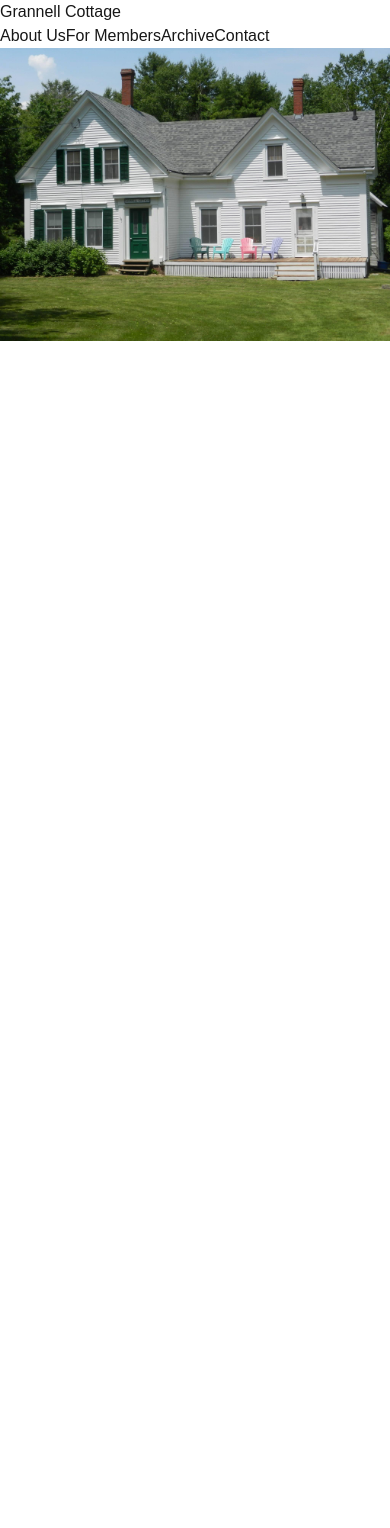
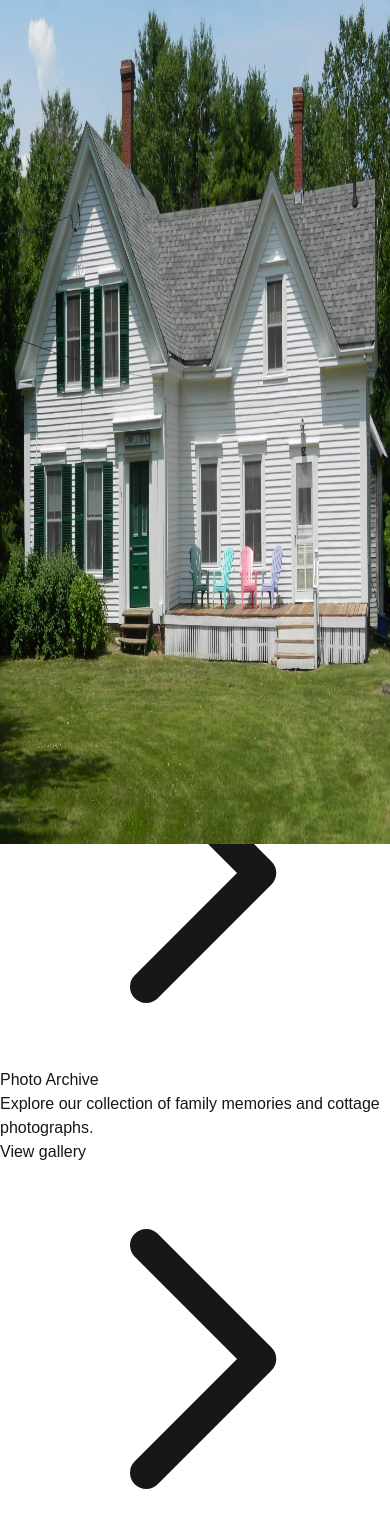
Before and after one commit to weeezik/grannell-cottage, a Next.js app: page / in a window 390 px wide. Shown: the top 1528 px of the page. Before the commit the page ends 844 px from the top, so only its background shows below. Built offline with nearby package versions, Linux system fonts and the light colour scheme.

Commit message:
Add responsive navigation bar with consistent styling, implement page layouts with shared components, and setup route structure

```diff
--- a/src/app/members/page.tsx
+++ b/src/app/members/page.tsx
@@ -9,6 +9,7 @@ import parse from 'date-fns/parse';
 import startOfWeek from 'date-fns/startOfWeek';
 import getDay from 'date-fns/getDay';
 import 'react-big-calendar/lib/css/react-big-calendar.css';
+import '@/styles/calendar.css';
 import Navigation from '@/components/Navigation';
 
 const locales = {
@@ -62,6 +63,8 @@ export default function MembersArea() {
             endAccessor="end"
             style={{ height: 600 }}
             className="mb-8"
+            views={['month']}
+            defaultView="month"
           />
 
           <div className="mt-8">
--- a/src/app/page.tsx
+++ b/src/app/page.tsx
@@ -1,19 +1,86 @@
-import Image from "next/image";
+import Image from 'next/image';
+import Link from 'next/link';
 import Navigation from '@/components/Navigation';
 
 export default function Home() {
   return (
     <div className="min-h-screen bg-[#f5f7f0]">
       <Navigation />
-      <main className="container mx-auto px-4">
-        <Image
-          src="/images/grannellcottage1.jpg"
-          alt="Grannell Cottage"
-          width={500}
-          height={300}
-          priority
-          className="rounded-lg shadow-lg mx-auto hover:shadow-xl transition-shadow duration-300"
-        />
+      <main className="container mx-auto px-4 py-8">
+        {/* Hero Section */}
+        <div className="max-w-6xl mx-auto mb-16">
+          <div className="relative aspect-[16/9] w-full rounded-xl overflow-hidden shadow-2xl">
+            <Image
+              src="/images/grannellcottage1.jpg"
+              alt="Grannell Cottage"
+              fill
+              priority
+              className="object-cover hover:scale-105 transition-transform duration-700"
+              sizes="(max-width: 768px) 100vw, (max-width: 1200px) 80vw, 70vw"
+            />
+          </div>
+        </div>
+
+        {/* Welcome Text */}
+        <div className="max-w-4xl mx-auto text-center mb-16">
+          <h1 className="text-5xl font-serif text-stone-800 mb-6">
+            Welcome to Grannell Cottage
+          </h1>
+          <p className="text-xl text-stone-700 leading-relaxed font-serif">
+            A cherished family retreat on Chebeague Island, Maine
+          </p>
+        </div>
+
+        {/* Feature Grid */}
+        <div className="grid grid-cols-1 md:grid-cols-3 gap-8 max-w-6xl mx-auto">
+          <div className="bg-white p-8 rounded-lg shadow-lg hover:shadow-xl transition-shadow duration-300">
+            <h2 className="text-2xl font-serif text-stone-800 mb-4">Our History</h2>
+            <p className="text-stone-700 mb-4">
+              Built by Andrew Grannell, our cottage has been a family gathering place for generations.
+            </p>
+            <Link
+              href="/about"
+              className="text-[#1a472a] hover:text-[#143620] font-medium inline-flex items-center"
+            >
+              Learn more
+              <svg className="w-4 h-4 ml-2" fill="none" stroke="currentColor" viewBox="0 0 24 24">
+                <path strokeLinecap="round" strokeLinejoin="round" strokeWidth={2} d="M9 5l7 7-7 7" />
+              </svg>
+            </Link>
+          </div>
+
+          <div className="bg-white p-8 rounded-lg shadow-lg hover:shadow-xl transition-shadow duration-300">
+            <h2 className="text-2xl font-serif text-stone-800 mb-4">Summer Stays</h2>
+            <p className="text-stone-700 mb-4">
+              Family members can book their summer retreat through our members portal.
+            </p>
+            <Link
+              href="/login"
+              className="text-[#1a472a] hover:text-[#143620] font-medium inline-flex items-center"
+            >
+              Book now
+              <svg className="w-4 h-4 ml-2" fill="none" stroke="currentColor" viewBox="0 0 24 24">
+                <path strokeLinecap="round" strokeLinejoin="round" strokeWidth={2} d="M9 5l7 7-7 7" />
+              </svg>
+            </Link>
+          </div>
+
+          <div className="bg-white p-8 rounded-lg shadow-lg hover:shadow-xl transition-shadow duration-300">
+            <h2 className="text-2xl font-serif text-stone-800 mb-4">Photo Archive</h2>
+            <p className="text-stone-700 mb-4">
+              Explore our collection of family memories and cottage photographs.
+            </p>
+            <Link
+              href="/archive"
+              className="text-[#1a472a] hover:text-[#143620] font-medium inline-flex items-center"
+            >
+              View gallery
+              <svg className="w-4 h-4 ml-2" fill="none" stroke="currentColor" viewBox="0 0 24 24">
+                <path strokeLinecap="round" strokeLinejoin="round" strokeWidth={2} d="M9 5l7 7-7 7" />
+              </svg>
+            </Link>
+          </div>
+        </div>
       </main>
     </div>
   );
--- a/src/components/Navigation.tsx
+++ b/src/components/Navigation.tsx
@@ -21,9 +21,9 @@ export default function Navigation() {
           About Us
         </Link>
         <Link
-          href="/members"
+          href="/login"
           className={`text-stone-800 hover:text-[#1a472a] transition-colors ${
-            pathname === '/members' ? 'text-[#1a472a]' : ''
+            pathname === '/login' ? 'text-[#1a472a]' : ''
           }`}
         >
           For Members
```
Also changed, not shown: src/app/about/page.tsx (+42 -3 lines), src/styles/calendar.css (added, +95 -0 lines), public/images/cottage.jpg (added).
